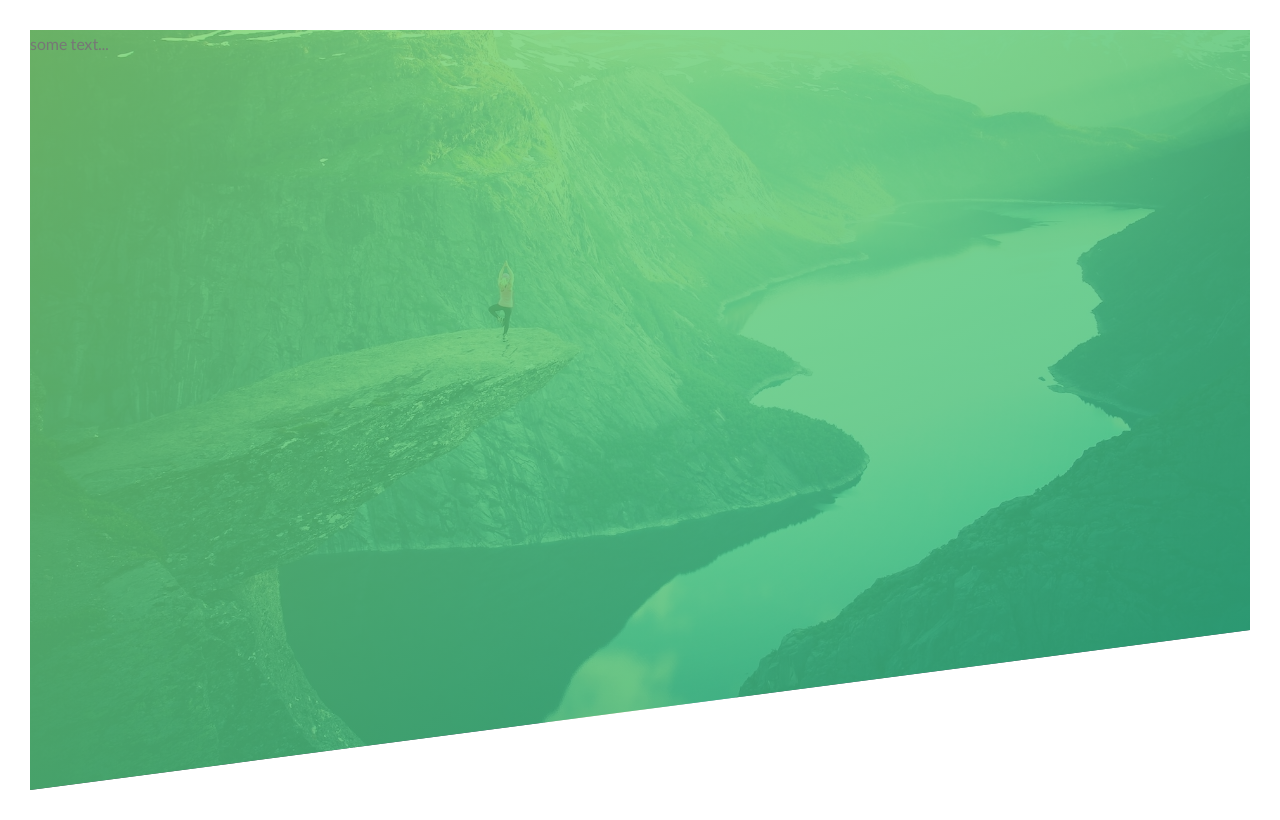
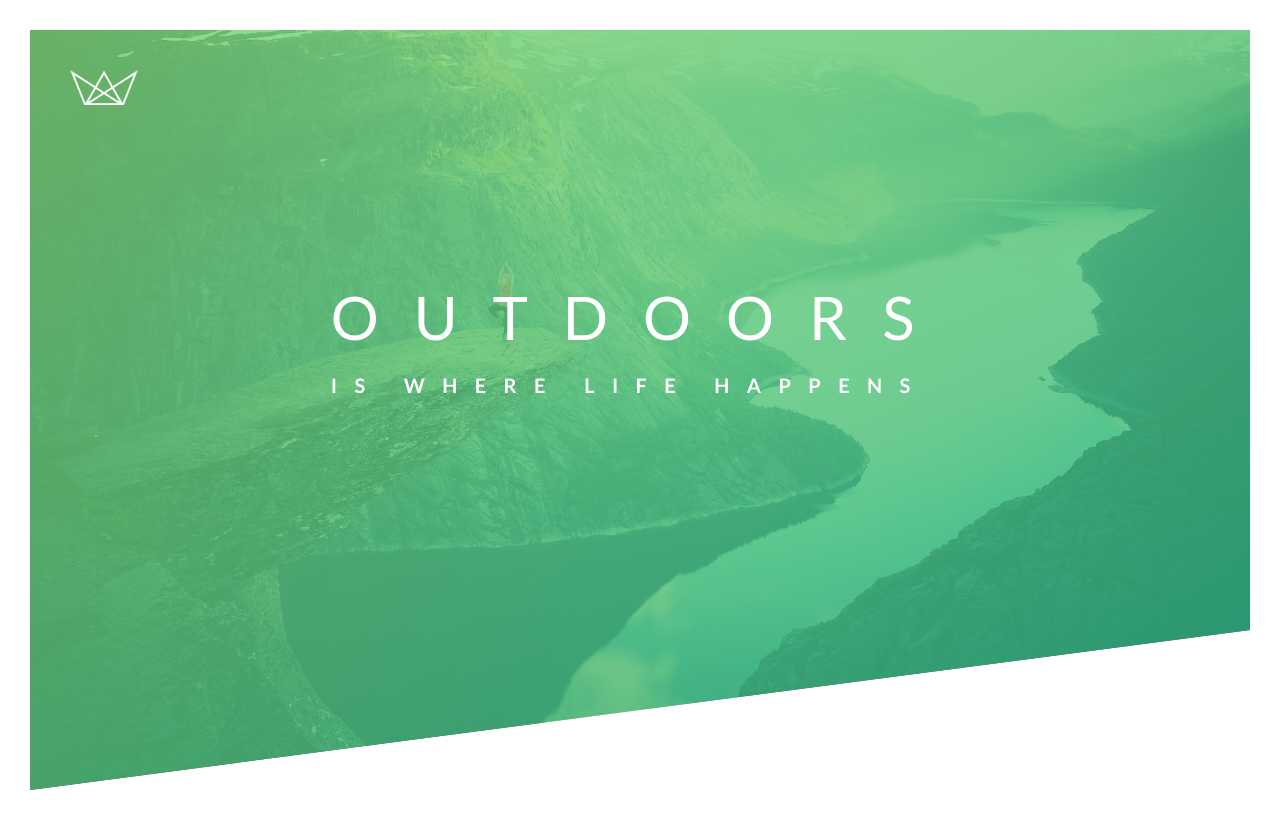
Before and after one commit to hydeenoble/Natours-Angular, an Angular app: page / in a window 1280 px wide. Built offline with nearby package versions, Linux system fonts and the light colour scheme.

Commit message:
Added primary header text and centered it in the middle on the page

```diff
--- a/src/app/header/header.component.css
+++ b/src/app/header/header.component.css
@@ -9,4 +9,43 @@
   background-position: top;
 
   clip-path: polygon(0 0, 100% 0, 100% 75vh, 0 100%);
+
+  position: relative;
 }
+
+
+.logo-box{
+  position: absolute;
+  top: 40px;
+  left: 40px;
+}
+
+.logo{
+  height: 35px;
+}
+
+.text-box{
+  position: absolute;
+  top: 40%;
+  left: 50%;
+  transform: translate(-50%, -50%);
+}
+
+.heading-primary{
+  color: #ffffff;
+  text-transform: uppercase;
+}
+
+.heading-primary-main{
+  display: block;
+  font-size: 60px;
+  font-weight: 400;
+  letter-spacing: 35px;
+}
+
+.heading-primary-sub{
+  display: block;
+  font-size: 20px;
+  font-weight: 700;
+  letter-spacing: 17.4px;
+}
--- a/src/app/header/header.component.html
+++ b/src/app/header/header.component.html
@@ -1,3 +1,13 @@
 <header class="header">
-  some text...
+  <div class="logo-box">
+    <img src="../../assets/img/logo-white.png" alt="Natours logo" class="logo">
+  </div>
+
+  <div class="text-box">
+    <h1 class="heading-primary">
+      <span class="heading-primary-main">Outdoors</span>
+      <span class="heading-primary-sub">is where life happens</span>
+    </h1>
+  </div>
+
 </header>
```
